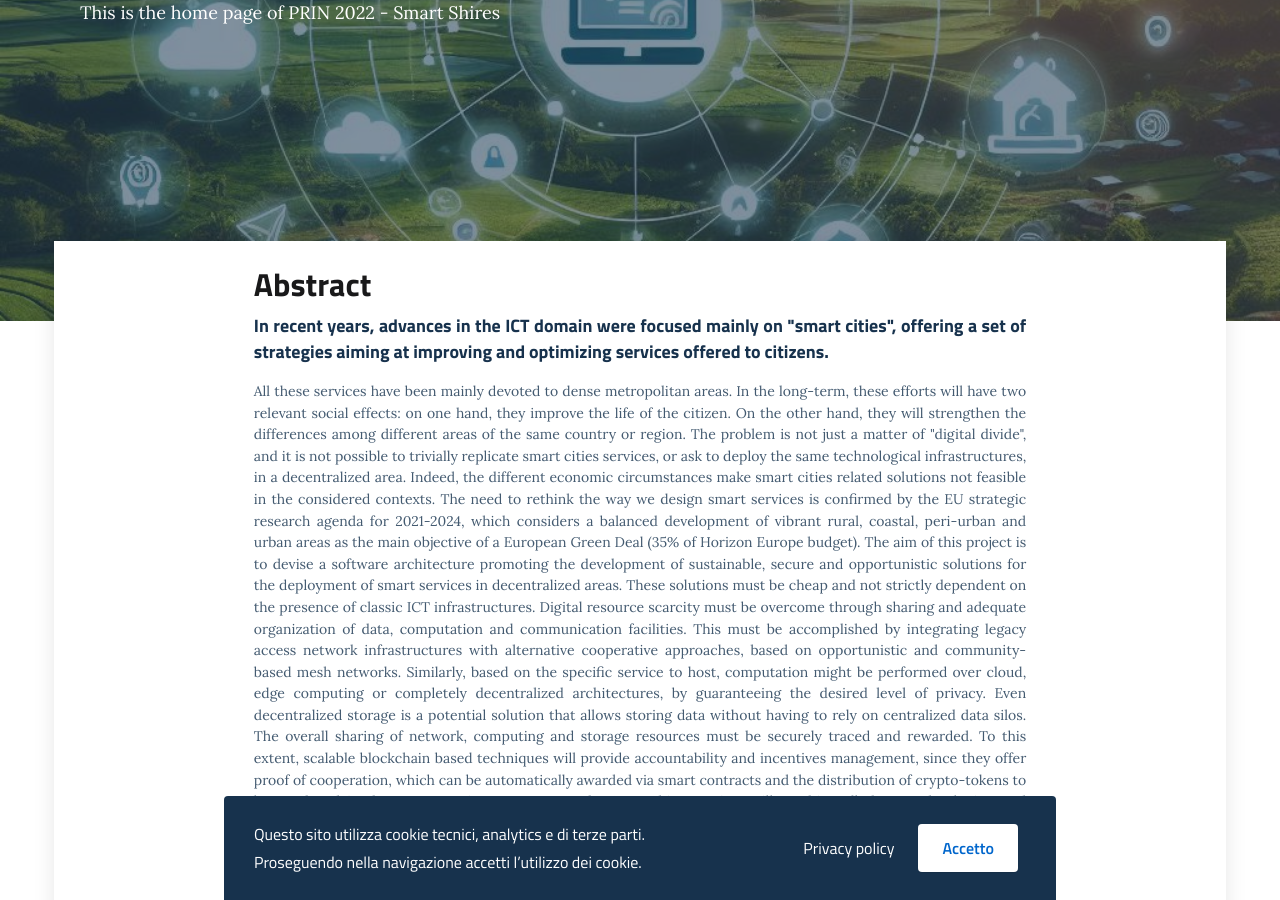
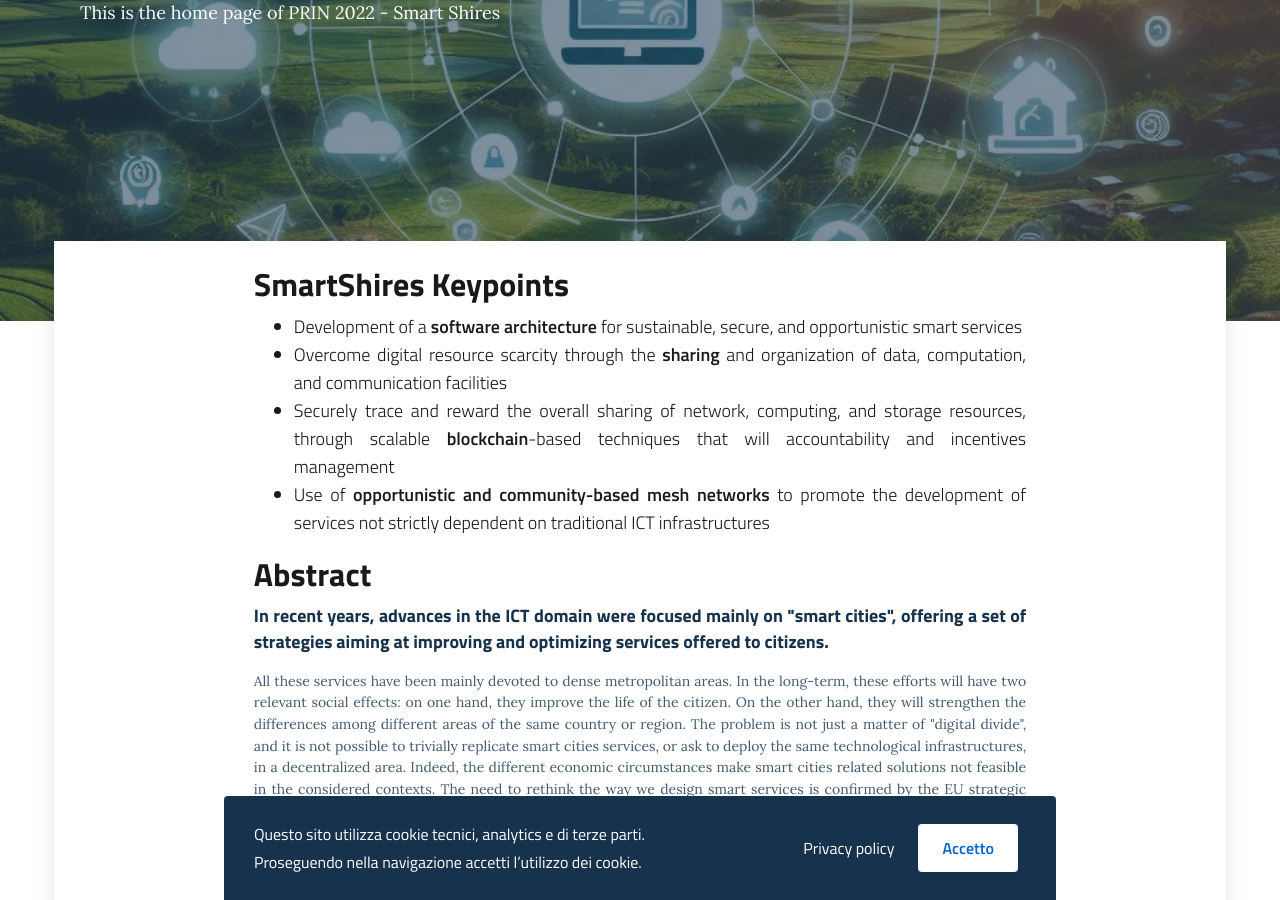
Before and after one commit to smartshires/smartshires.github.io, a Jekyll site: the page built from it/index.md, in a window 1280 px wide and 900 px high, scrolled down 467 px. Built offline with Jekyll 4.4.1, drawn with Linux system fonts in a browser that asks for light colours.

Commit message:
modified:   _includes/overview.html 	modified:   it/dissemination.md

```diff
--- a/_includes/overview.html
+++ b/_includes/overview.html
@@ -22,7 +22,19 @@
         <div class="card-wrapper card-space">
           <div class="card card-bg">
             <div class="card-body" style="text-align: justify; margin: 0 15%;">
-                <h3>Abstract</h3>
+              <h3>SmartShires Keypoints</h3>
+                 <ul>
+                  <li>Development of a <b>software architecture</b> for sustainable, secure, and opportunistic
+                    smart services</li>
+                  <li>Overcome digital resource scarcity through the <b>sharing</b> and organization of data,
+                    computation, and communication facilities</li>
+                  <li>Securely trace and reward the overall sharing of network, computing, and storage resources,
+                    through scalable <b>blockchain</b>-based techniques that will accountability and incentives
+                    management</li>
+                  <li>Use of <b>opportunistic and community-based mesh networks</b> to promote the development of services
+                    not strictly dependent on traditional ICT infrastructures</li>
+                 </ul>
+              <h3>Abstract</h3>
                 <h5 class="card-title">In recent years, advances in the ICT domain were focused mainly on "smart cities", offering a set of strategies aiming at improving and optimizing services offered to citizens.</h5>
                 <p class="card-text">
                     All these services have been mainly devoted to dense metropolitan areas. In the long-term, these efforts will have two relevant social effects: on one hand, they improve the life of the citizen. On the other hand, they will strengthen the differences among different areas of the same country or region. The problem is not just a matter of "digital divide", and it is not possible to trivially replicate smart cities services, or ask to deploy the same technological infrastructures, in a decentralized area. Indeed, the different economic circumstances make smart cities related solutions not feasible in the considered contexts. The need to rethink the way we design smart services is confirmed by the EU strategic research agenda for 2021-2024, which considers a balanced development of vibrant rural, coastal, peri-urban and urban areas as the main objective of a European Green Deal (35% of Horizon Europe budget).
```
Also changed, not shown: it/dissemination.md (+4 -5 lines).
